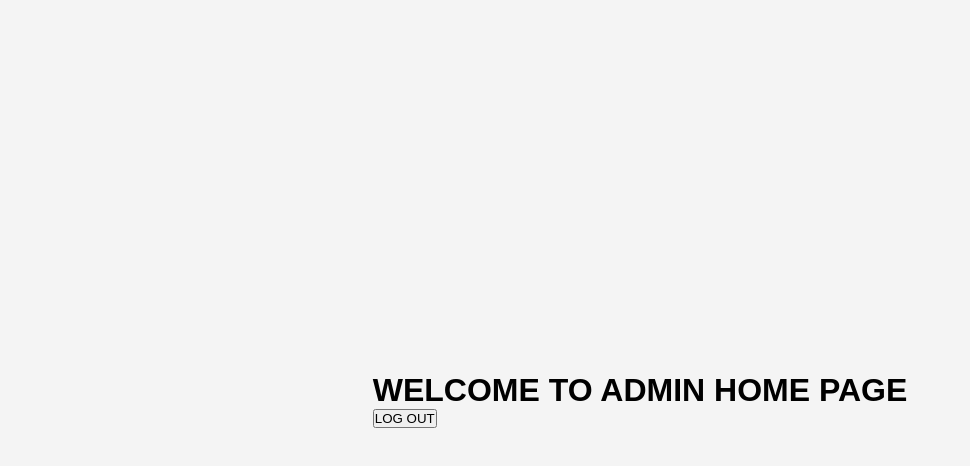
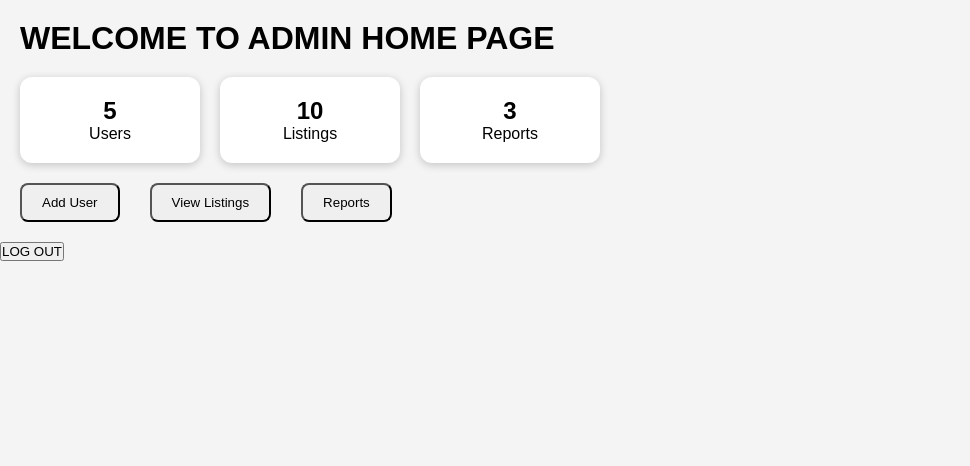
Before and after one commit to RoscualMichael/LearnLoop-Project, a React (Vite) app: page / in a window 1280 px wide. Both pictures are taken after a click on the button "LOGIN". Shown: the top 466 px of the page, without its empty margins (0-970 px from the left). Built offline with nearby package versions, Linux system fonts and the light colour scheme.

Commit message:
homepage design

```diff
--- a/src/App.css
+++ b/src/App.css
@@ -8,9 +8,8 @@
 body {
   background: #f4f4f4;
   display: flex;
-  justify-content: center;
-  align-items: center;
-  height: 100vh;
+
+
 }
 
 /* Login Container */
@@ -77,3 +76,35 @@ body {
 #container button:active {
   transform: scale(0.98);
 }
+
+h1{
+  margin-left:20px;
+  margin-top:20px;
+}
+.cards{
+  display:flex;
+  gap:20px;
+  margin:20px 0;
+  margin-left:20px;
+
+}
+
+.card{
+  width:180px;
+  padding:20px;
+  background:white;
+  border-radius:12px;
+  box-shadow:0 2px 8px rgba(0,0,0,.2);
+  text-align:center;
+}
+
+.buttons{
+  margin-bottom:20px;
+}
+
+.buttons button{
+  margin-right:10px;
+  margin-left:20px;
+  border-radius:8px;
+  padding:10px 20px;
+}
--- a/src/App.jsx
+++ b/src/App.jsx
@@ -62,18 +62,39 @@ return(
 
 
 
+{page === "ADMINHOME" && (
+  <div id="homecontainer">
+    <h1>WELCOME TO ADMIN HOME PAGE</h1>
 
+    <div className="cards">
+      <div className="card">
+        <h2>5</h2>
+        <p>Users</p>
+      </div>
 
-{page === "ADMINHOME" && (
+      <div className="card">
+        <h2>10</h2>
+        <p>Listings</p>
+      </div>
 
-<div id="homecontainer">
-<h1>WELCOME TO ADMIN HOME PAGE</h1>
+      <div className="card">
+        <h2>3</h2>
+        <p>Reports</p>
+      </div>
+    </div>
 
+    <div className="buttons">
+      <button>Add User</button>
+      <button>View Listings</button>
+      <button>Reports</button>
+    </div>
 
+    <button onClick={() => setPage("login")}>
+      LOG OUT
+    </button>
+  </div>
+)}
 
-<button onClick={() => setPage("login")}>LOG OUT</button>
- </div>
- )}
 
 
 
```
